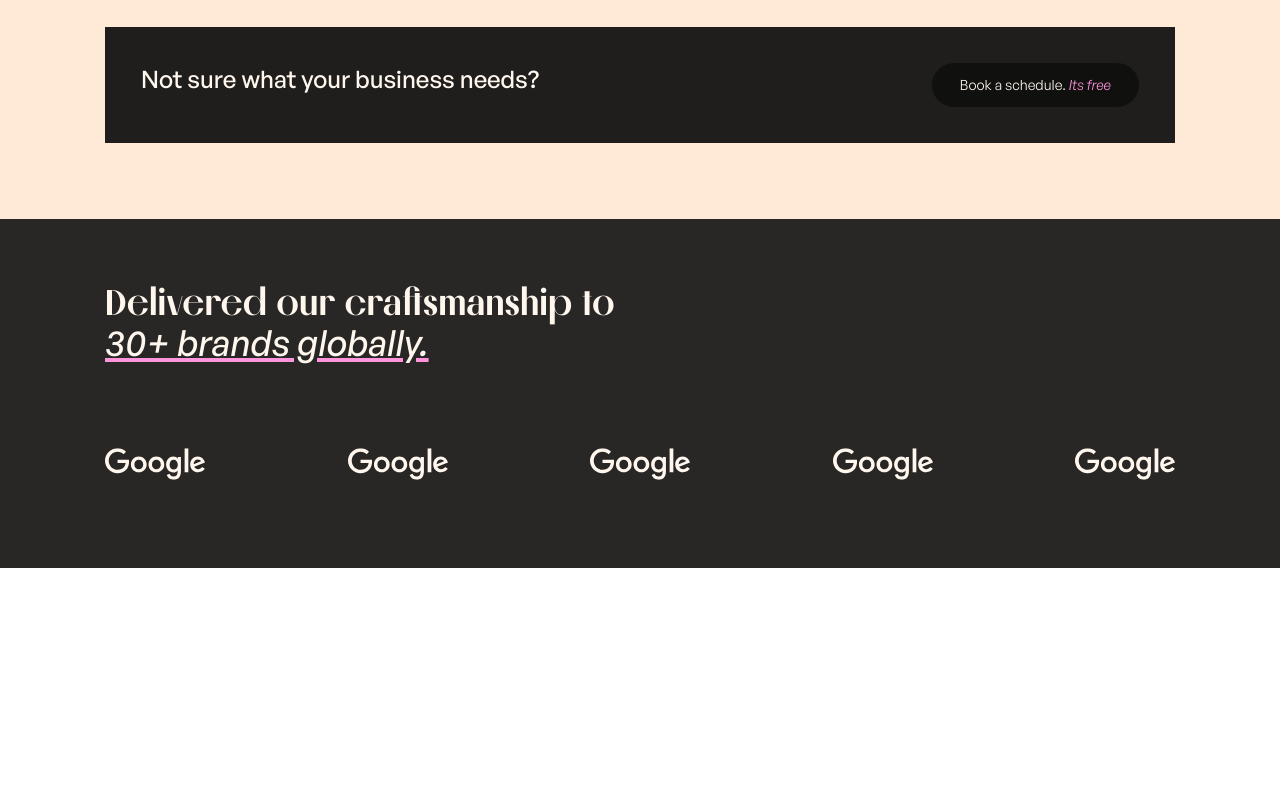
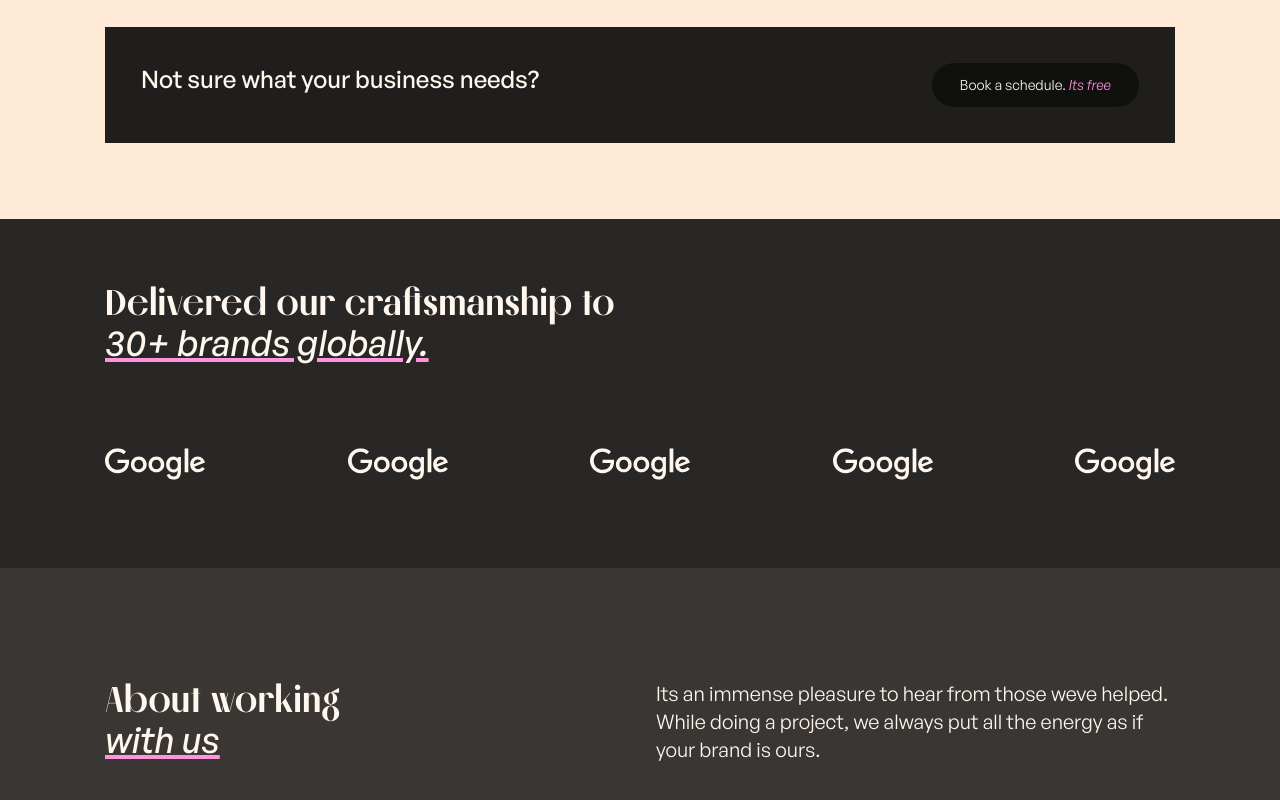
Before and after one commit to surajnarsale/tangle-landing-page, a Next.js app: page / in a window 1280 px wide. Shown: the part 3532-4332 px from the top of the page. Before the commit the page ends 4100 px from the top, so only its background shows below. Built offline with nearby package versions, Linux system fonts and the light colour scheme.

Commit message:
feat: add about working with us section

```diff
--- /dev/null
+++ b/components/molecules/AboutWorkingWithUs.tsx
@@ -0,0 +1,34 @@
+import type { PropsWithChildren } from 'react'
+import clsx from 'clsx'
+import { Container } from '@/components/atoms/Container'
+
+type AboutWorkingWithUsProps = {
+  className?: string
+}
+
+const AboutWorkingWithUs = (props: PropsWithChildren<AboutWorkingWithUsProps>): JSX.Element => {
+  return (
+    <>
+      <div className={clsx('bg-dark-200 py-28', props.className)}>
+        <Container className="mx-auto max-w-[1110px] px-5 pb-5 text-dark-500 md:grid md:grid-cols-2 md:gap-8 ">
+          <div className={clsx('', props.className)}>
+            <p className="font-melodrama text-4xl font-bold text-primary-100">
+              About working <br />
+              <span className="font-generalSans font-medium italic underline decoration-pink decoration-4">
+                with us
+              </span>
+            </p>
+          </div>
+          <div className=" -md:mt-9 ">
+            <p className=" text-2xl font-normal text-primary-100 md:text-xl">
+              Its an immense pleasure to hear from those weve helped. While doing a project, we
+              always put all the energy as if your brand is ours.
+            </p>
+          </div>
+        </Container>
+      </div>
+    </>
+  )
+}
+
+export default AboutWorkingWithUs
--- a/pages/index.tsx
+++ b/pages/index.tsx
@@ -1,3 +1,4 @@
+import AboutWorkingWithUs from '@/components/molecules/AboutWorkingWithUs'
 import ClientsBanner from '@/components/molecules/ClientsBanner'
 import Hero from '@/components/molecules/Hero'
 import CapabilitiesList from '@/components/organisms/CapabilitiesList'
@@ -12,6 +13,7 @@
         <WorkList />
         <CapabilitiesList />
         <ClientsBanner />
+        <AboutWorkingWithUs />
       </LandingPage>
     </div>
   )
```
